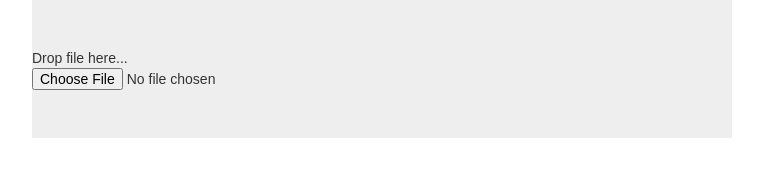
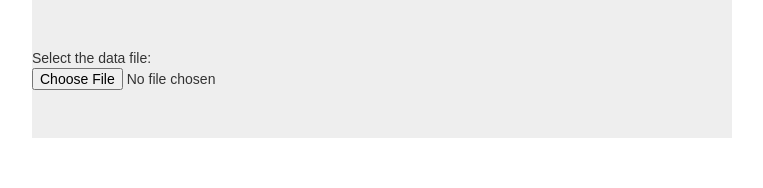
Before and after one commit to kcarnold/halati, a React (Create React App) app: page / in a window 1280 px wide. Shown: the top 188 px of the page, without its empty margins (258-1021 px from the left). Built offline with nearby package versions, Linux system fonts and the light colour scheme.

Commit message:
Usability tweaks

```diff
--- a/src/App.js
+++ b/src/App.js
@@ -246,16 +246,9 @@ function handleFiles(files) {
   reader.readAsText(file);
 }
 
-const DropTarget = observer(class DropTarget extends Component {
-  handleDrop(evt) {
-    evt.preventDefault();
-    evt.stopPropagation();
-    handleFiles(evt.dataTransfer.files);
-    return false;
-  }
-
+const RequestDatafile = observer(class RequestDatafile extends Component {
   render() {
-    return <div className="jumbotron" ref={elt => {this.elt = elt}} onDrop={this.handleDrop}>Drop file here... <input type="file" onChange={evt => handleFiles(evt.target.files)} /></div>
+    return <div className="jumbotron">Select the data file: <input type="file" onChange={evt => handleFiles(evt.target.files)} /></div>
   }
 })
 
@@ -273,7 +266,7 @@ const App = observer(class App extends Component {
 
   render() {
     if (annotationsStore.texts.length === 0) {
-      return <DropTarget />;
+      return <RequestDatafile />;
     }
     return (
       <div className="App">
@@ -288,10 +281,12 @@ const App = observer(class App extends Component {
           </div>
           <div className="col-md-3" id="sidebar">
             <Sidebar topics={annotationsStore.topics} activeTopic={uistate.activeTopic} curTextIdx={uistate.curTextIdx} />
-            <button onClick={evt => {window.localStorage.clear(); window.location.reload();}}>Reset</button>
           </div>
         </div>
         <textarea id="results" readOnly="readOnly" value={JSON.stringify(annotationsStore.toJson())} />
+        <button style={{position: 'fixed', right: 0, bottom: 0}} onClick={evt => {if (prompt("Type RESET to reset") === "RESET") {
+          window.localStorage.clear(); window.location.reload();
+        }}}>Reset</button>
       </div>
     );
   }
```
